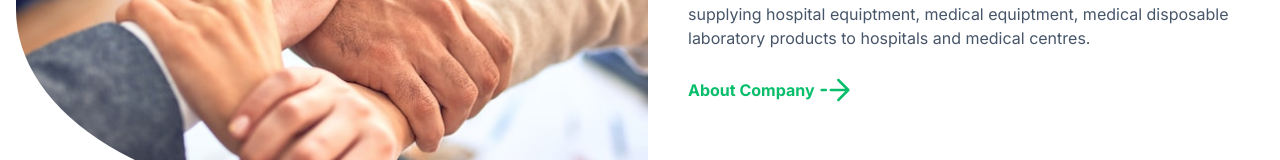
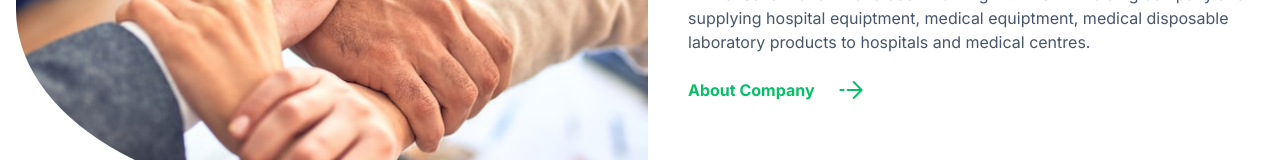
Before and after one commit to dafsuy/asrimedicare-nextjs, a Next.js app: page / in a window 1280 px wide. Shown: the part 885-1045 px from the top of the page. Built offline with nearby package versions, Linux system fonts and the light colour scheme.

Commit message:
fixlink to about animation

```diff
--- a/app/ui/components/header/linkTo.jsx
+++ b/app/ui/components/header/linkTo.jsx
@@ -2,11 +2,16 @@ import Link from 'next/link';
 import Go from '../../icon/go';
 export default function LinkTo({ classname, link, children }) {
   return (
-    <span
-      className={`${classname} font-bold text-primary transition ease-in-out items-center flex-row inline-flex`}
+    <Link
+      className={`${classname} font-bold text-primary  flex flex-row items-center group cursor-pointer`}
+      href={link}
     >
-      <Link href={link}>{children}</Link>
-      <Go style={'w-10 text-primary'} />
-    </span>
+      {children}
+      <Go
+        style={
+          'ml-5 group-hover:ml-1 w-8 transition-all ease-out duration-500 text-primary'
+        }
+      />
+    </Link>
   );
 }
--- a/app/ui/components/header/navbar.jsx
+++ b/app/ui/components/header/navbar.jsx
@@ -21,7 +21,7 @@ export default function Navbar() {
       <nav
         id="nav-menu"
         className={clsx(
-          'fixed top-[54px] right-0 z-[1500] h-screen font-semibold text-slate-700 transition-all duration-300 ease-out lg:h-auto lg:w-full lg:translate-x-0 lg:pt-0 w-2/3 sm:w-1/3 bg-white lg:static lg:block lg:bg-transparent lg:shadow-none lg:opacity-100 border-l lg:border-none px-3',
+          'fixed top-[54px] right-0 z-[1500] h-screen font-semibold text-slate-700 transition-all duration-500 ease-out lg:h-auto lg:w-full lg:translate-x-0 lg:pt-0 w-2/3 sm:w-1/3 bg-white lg:static lg:block lg:bg-transparent lg:shadow-none lg:opacity-100 border-l lg:border-none px-3',
           { 'translate-x-full': isOn === false },
           { 'translate-x-0': isOn === true }
         )}
```
